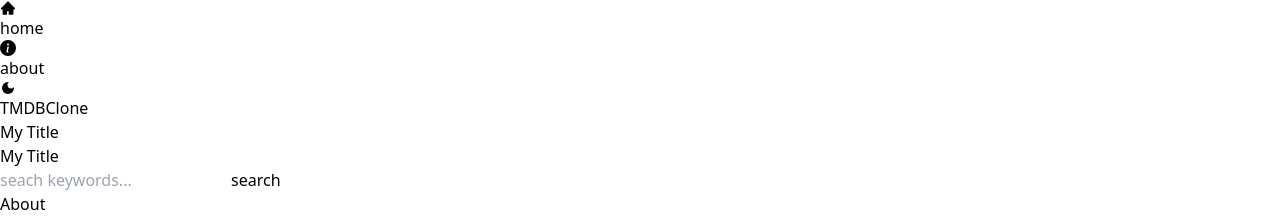
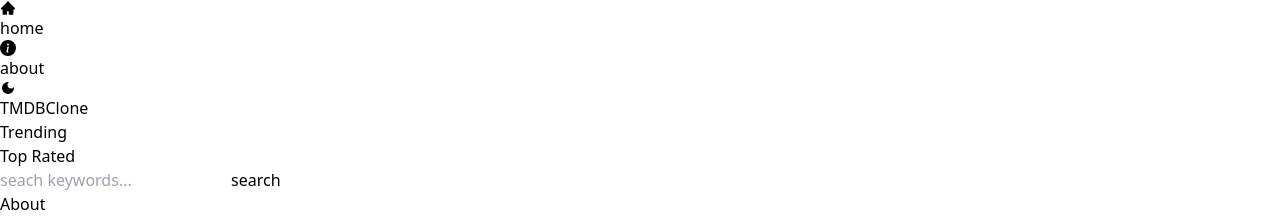
Before and after one commit to adeyemiseyi/Nextjs-TMDB-Movie-app, a Next.js app: page /about in a window 1280 px wide. Shown: the top 218 px of the page. Built offline with nearby package versions, Linux system fonts and the light colour scheme.

Commit message:
File Modification

```diff
--- a/app/components/NavBar.jsx
+++ b/app/components/NavBar.jsx
@@ -1,5 +1,6 @@
 import React from 'react'
 import NavbarItem from './NavebarItem'
+
 
 export default function NavBar() {
   return (
--- a/app/components/NavebarItem.jsx
+++ b/app/components/NavebarItem.jsx
@@ -1,50 +1,4 @@
 "use client"
-
-import React, { Suspense } from 'react';
-import Link from 'next/link';
-import { useSearchParams } from 'next/navigation';
-
-const NavebarItem = ({ title, param }) => {
-    const searchParams = useSearchParams();
-    const genre = searchParams.get('genre');
-
-    return (
-        <div>
-            <Link
-                className={`hover:text-slate-400
-                        font-semibold ${
-                        genre === param
-                            ? "underline decoration-4 underline-offset-8 decoration-slate-300 rounded-lg"
-                            : ""
-                    }`}
-                href={`/?genre=${param}`}
-            >
-                {title}
-            </Link>
-        </div>
-    );
-};
-
-// Make sure to wrap your component in Suspense when it's used
-const MyPage = () => (
-  <Suspense fallback={<div>Loading...</div>}>
-    <NavebarItem title="My Title" param="action" />
-  </Suspense>
-);
-
-export default MyPage;
-
-
-
-
-
-
-
-
-
-
-
-/*"use client"
 
 import Link from 'next/link'
 import React from 'react'
@@ -69,4 +23,3 @@ export default function NavebarItem({title, param}) {
      </div>
   )
 }
-  */
```
